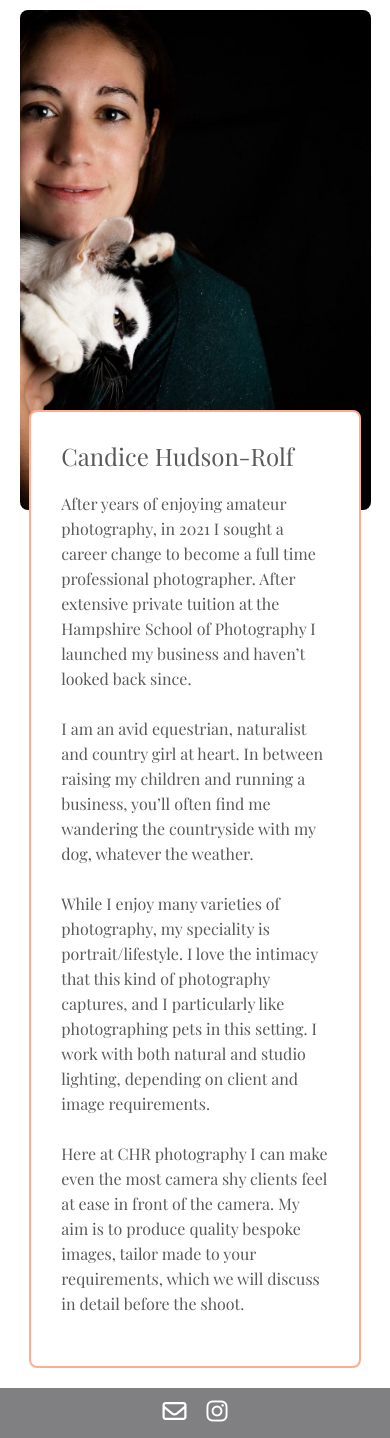
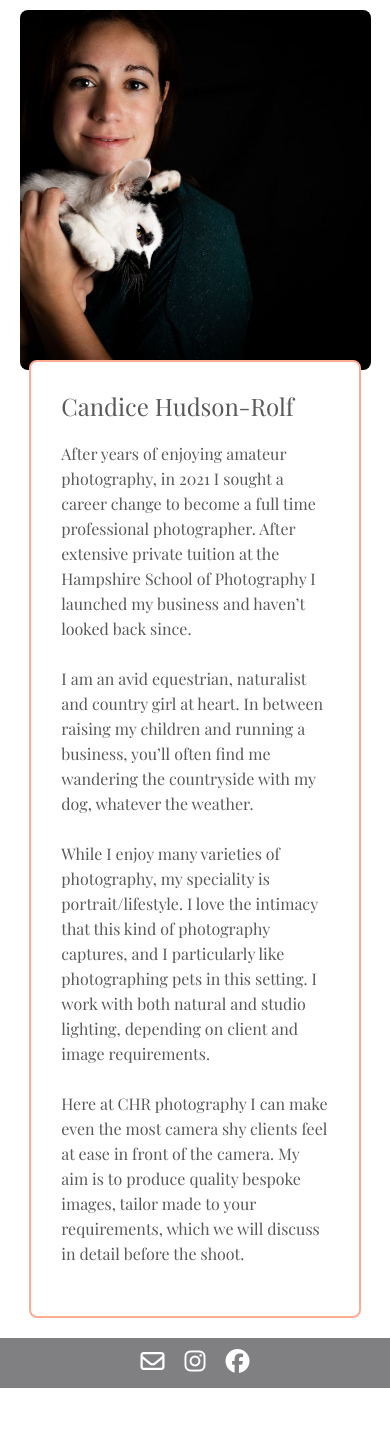
Before and after one commit to PythonLewisH/Candice-Photography-main-master2, a Flask app: page / in a window 390 px wide. Shown: the part 55-1493 px from the top of the page. After the commit the page ends 1443 px from the top, so only its background shows below. Run offline with Flask 2, Linux system fonts and the light colour scheme; some libraries are stand-ins or nearby versions.

Commit message:
Candice Update Sept

```diff
--- a/static/css/styles.css
+++ b/static/css/styles.css
@@ -184,8 +184,8 @@ button:focus, button:active {
 }
 
 .about-left {
-  width: 45%;
-  height: 500px;
+  width: 480px;
+  height: 360px;
   background: url("../assets/photos/profile.jpeg") no-repeat center / cover;
   border-radius: 8px;
 }
@@ -465,13 +465,14 @@ color: red;
 }
 
 .about-left {
-  width: 70%;
+  width: 480px;
+  height: 360px;
 }
 
 .about-right {
   width: 60%;
     margin: 0;
-    margin-top: -100px;
+    margin-top: -10px;
     margin-bottom: 20px;
 
 }
--- a/templates/enquiries.html
+++ b/templates/enquiries.html
@@ -15,6 +15,8 @@
     <a href="mailto:candice.hudson@gmail.com?subject=Photography%20Enquiry" target="_blank"><i class="far fa-envelope navbar-icons"></i></a>
 
     <a href="https://www.instagram.com/candyhudsonrolfphotography/" target="_blank"><i class="fa-brands fa-instagram navbar-icons"></i></a>
+
+    <a href="https://www.facebook.com/profile.php?id=100085740314147" target="_blank"><i class="fa-brands fa-facebook navbar-icons"></i></a>
 
   </div>
 
@@ -43,6 +45,8 @@
               <a href="mailto:candice.hudson@gmail.com?subject=Photography%20Enquiry" target="_blank"><i class="far fa-envelope navbar-icons"></i></a>
 
               <a href="https://www.instagram.com/candyhudsonrolfphotography/" target="_blank"><i class="fa-brands fa-instagram navbar-icons"></i></a>
+
+              <a href="https://www.facebook.com/profile.php?id=100085740314147" target="_blank"><i class="fa-brands fa-facebook navbar-icons"></i></a>
             </li>
           </ul>
         </div>
@@ -112,6 +116,7 @@
   <div class="footer">
     <a href="mailto:candice.hudson@gmail.com?subject=Photography%20Enquiry" target="_blank"><i class="far fa-envelope navbar-icons"></i></a>
     <a href="https://www.instagram.com/candyhudsonrolfphotography/" target="_blank"><i class="fa-brands fa-instagram navbar-icons"></i></a>
+    <a href="https://www.facebook.com/profile.php?id=100085740314147" target="_blank"><i class="fa-brands fa-facebook navbar-icons"></i></a>
   </div>
 
     </div>
--- a/templates/index.html
+++ b/templates/index.html
@@ -15,6 +15,8 @@
     <a href="mailto:candice.hudson@gmail.com?subject=Photography%20Enquiry" target="_blank"><i class="far fa-envelope navbar-icons"></i></a>
 
     <a href="https://www.instagram.com/candyhudsonrolfphotography/" target="_blank"><i class="fa-brands fa-instagram navbar-icons"></i></a>
+
+      <a href="https://www.facebook.com/profile.php?id=100085740314147" target="_blank"><i class="fa-brands fa-facebook navbar-icons"></i></a>
 
   </div>
 
@@ -43,6 +45,8 @@
               <a href="mailto:candice.hudson@gmail.com?subject=Photography%20Enquiry" target="_blank"><i class="far fa-envelope navbar-icons"></i></a>
 
               <a href="https://www.instagram.com/candyhudsonrolfphotography/" target="_blank"><i class="fa-brands fa-instagram navbar-icons"></i></a>
+
+              <a href="https://www.facebook.com/profile.php?id=100085740314147" target="_blank"><i class="fa-brands fa-facebook navbar-icons"></i></a>
             </li>
           </ul>
         </div>
@@ -86,6 +90,8 @@
     <a href="mailto:candice.hudson@gmail.com?subject=Photography%20Enquiry" target="_blank"><i class="far fa-envelope navbar-icons"></i></a>
 
     <a href="https://www.instagram.com/candyhudsonrolfphotography/" target="_blank"><i class="fa-brands fa-instagram navbar-icons"></i></a>
+
+    <a href="https://www.facebook.com/profile.php?id=100085740314147" target="_blank"><i class="fa-brands fa-facebook navbar-icons"></i></a>
   </div>
 
 
--- a/templates/photography.html
+++ b/templates/photography.html
@@ -15,6 +15,8 @@
     <a href="mailto:candice.hudson@gmail.com?subject=Photography%20Enquiry" target="_blank"><i class="far fa-envelope navbar-icons"></i></a>
 
     <a href="https://www.instagram.com/candyhudsonrolfphotography/" target="_blank"><i class="fa-brands fa-instagram navbar-icons"></i></a>
+
+                    <a href="https://www.facebook.com/profile.php?id=100085740314147" target="_blank"><i class="fa-brands fa-facebook navbar-icons"></i></a>
 
   </div>
 
@@ -43,6 +45,8 @@
               <a href="mailto:candice.hudson@gmail.com?subject=Photography%20Enquiry" target="_blank"><i class="far fa-envelope navbar-icons"></i></a>
 
               <a href="https://www.instagram.com/candyhudsonrolfphotography/" target="_blank"><i class="fa-brands fa-instagram navbar-icons"></i></a>
+
+              <a href="https://www.facebook.com/profile.php?id=100085740314147" target="_blank"><i class="fa-brands fa-facebook navbar-icons"></i></a>
             </li>
           </ul>
         </div>
@@ -192,6 +196,8 @@
     <a href="mailto:candice.hudson@gmail.com?subject=Photography%20Enquiry" target="_blank"><i class="far fa-envelope navbar-icons"></i></a>
 
     <a href="https://www.instagram.com/candyhudsonrolfphotography/" target="_blank"><i class="fa-brands fa-instagram navbar-icons"></i></a>
+
+    <a href="https://www.facebook.com/profile.php?id=100085740314147" target="_blank"><i class="fa-brands fa-facebook navbar-icons"></i></a>
   </div>
 
 </section>
--- a/templates/thankyou.html
+++ b/templates/thankyou.html
@@ -15,6 +15,8 @@
     <a href="mailto:candice.hudson@gmail.com?subject=Photography%20Enquiry" target="_blank"><i class="far fa-envelope navbar-icons"></i></a>
 
     <a href="https://www.instagram.com/candyhudsonrolfphotography/" target="_blank"><i class="fa-brands fa-instagram navbar-icons"></i></a>
+
+    <a href="https://www.facebook.com/profile.php?id=100085740314147" target="_blank"><i class="fa-brands fa-facebook navbar-icons"></i></a>
 
   </div>
 
@@ -43,6 +45,8 @@
               <a href="mailto:candice.hudson@gmail.com?subject=Photography%20Enquiry" target="_blank"><i class="far fa-envelope navbar-icons"></i></a>
 
               <a href="https://www.instagram.com/candyhudsonrolfphotography/" target="_blank"><i class="fa-brands fa-instagram navbar-icons"></i></a>
+
+              <a href="https://www.facebook.com/profile.php?id=100085740314147" target="_blank"><i class="fa-brands fa-facebook navbar-icons"></i></a>
             </li>
           </ul>
         </div>
@@ -94,6 +98,8 @@
     <a href="mailto:candice.hudson@gmail.com?subject=Photography%20Enquiry" target="_blank"><i class="far fa-envelope navbar-icons"></i></a>
 
     <a href="https://www.instagram.com/candyhudsonrolfphotography/" target="_blank"><i class="fa-brands fa-instagram navbar-icons"></i></a>
+
+    <a href="https://www.facebook.com/profile.php?id=100085740314147" target="_blank"><i class="fa-brands fa-facebook navbar-icons"></i></a>
   </div>
 
 
```
